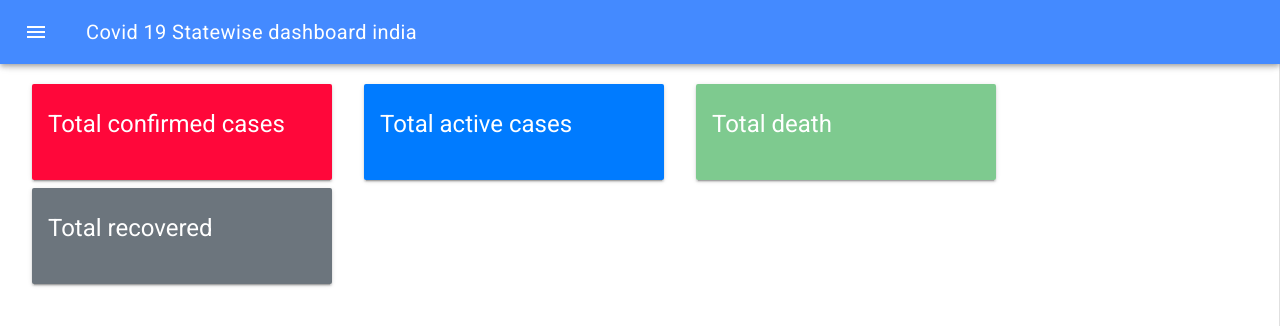
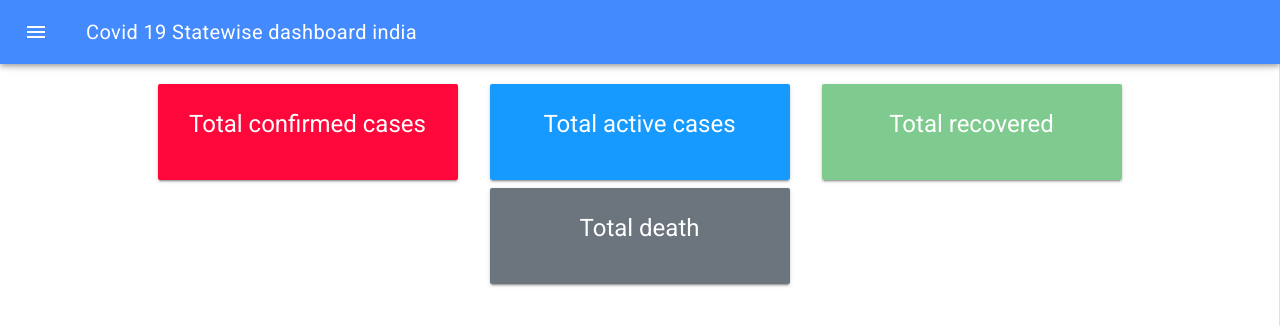
Before and after one commit to JalpeshVadgama/VueCovid19PWA, a Vue app: page /#/ in a window 1280 px wide. Shown: the top 326 px of the page. Built offline with nearby package versions, Linux system fonts and the light colour scheme.

Commit message:
Color in cards

```diff
--- a/src/components/Home.vue
+++ b/src/components/Home.vue
@@ -1,5 +1,5 @@
 <template>
-  <div>
+  <div style="text-align: center;">
     <md-card class="red" md-with-hover>
       <md-ripple>
         <md-card-header>
@@ -20,7 +20,7 @@
     <md-card class="green" md-with-hover>
       <md-ripple>
         <md-card-header>
-          <div class="md-title">Total death</div>
+          <div class="md-title">Total recovered</div>
         </md-card-header>
 
         <md-card-content></md-card-content>
@@ -29,7 +29,7 @@
     <md-card class="grey" md-with-hover>
       <md-ripple>
         <md-card-header>
-          <div class="md-title">Total recovered</div>
+          <div class="md-title">Total death</div>
         </md-card-header>
 
         <md-card-content></md-card-content>
@@ -60,7 +60,7 @@ export default {
   background: #ff073a !important;
 }
 .blue {
-  background: #007bff !important;
+  background: #0091ffe8 !important;
 }
 .green {
   background: rgba(40, 167, 69, 0.6) !important;
```
